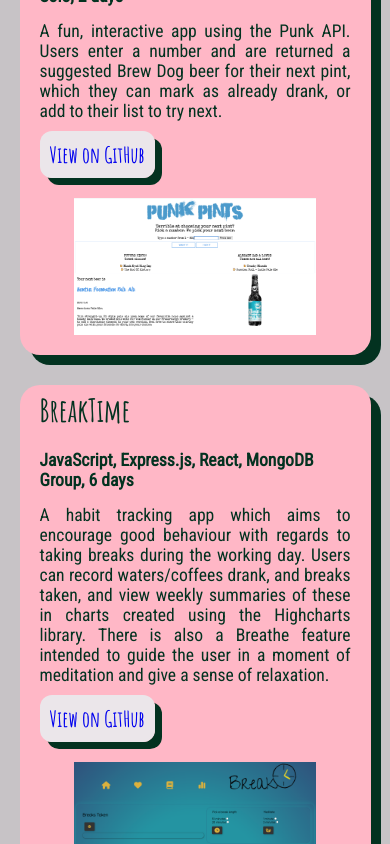
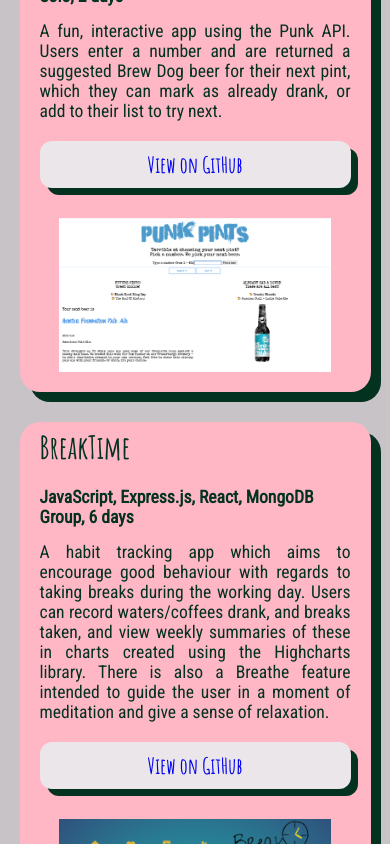
Before and after one commit to charbroadley/portfolio, a React (Create React App) app: page / in a window 390 px wide. Shown: the part 1540-2384 px from the top of the page. Built offline with nearby package versions, Linux system fonts and the light colour scheme.

Commit message:
image padding moved

```diff
--- a/src/components/Project1.js
+++ b/src/components/Project1.js
@@ -11,7 +11,9 @@
                 <p>
                     My first project at CodeClan. An inventory application for a bookshop which allows the shop owner to create and edit books/authors, track individual books/authors, and clearly display low stock and out of stock items. I was able to use my own experience of working in independent shops to better understand what my client would find beneficial.
                     <br/><br/>
-                    <a className="button" href="https://github.com/charbroadley/fantasy_bazaar">View on GitHub</a>
+                    <div className="button-container">
+                        <a className="button" href="https://github.com/charbroadley/fantasy_bazaar">View on GitHub</a>
+                    </div>
                 </p>
             </div>
             <img className="project-image" src={fantasyBazaar} alt="The Fantasy Bazaar homepage, showing shop news and stock updates"></img>
--- a/src/components/Project2.js
+++ b/src/components/Project2.js
@@ -11,7 +11,9 @@
                 <p>
                     A fun, interactive app using the Punk API. Users enter a number and are returned a suggested Brew Dog beer for their next pint, which they can mark as already drank, or add to their list to try next.
                     <br/><br/>
-                    <a className="button" href="https://github.com/charbroadley/punk_pints">View on GitHub</a>
+                    <div className="button-container">
+                        <a className="button" href="https://github.com/charbroadley/punk_pints">View on GitHub</a>
+                    </div>
                 </p>
             </div>
             <img className="project-image" src={punkPintsScreengrab} alt="screengrab of Punk Pints app"></img>
--- a/src/components/Project3.js
+++ b/src/components/Project3.js
@@ -11,7 +11,9 @@
                 <p>
                     A habit tracking app which aims to encourage good behaviour with regards to taking breaks during the working day. Users can record waters/coffees drank, and breaks taken, and view weekly summaries of these in charts created using the Highcharts library. There is also a Breathe feature intended to guide the user in a moment of meditation and give a sense of relaxation.
                     <br/><br/>
-                    <a className="button" href="https://github.com/charbroadley/BreakTime">View on GitHub</a>
+                    <div className="button-container">
+                        <a className="button" href="https://github.com/charbroadley/BreakTime">View on GitHub</a>
+                    </div>
                 </p>
             </div>
             <img className="project-image" src={breakTimeDashboard} alt="The BreakTime app dashboard"></img>
--- a/src/mobile.css
+++ b/src/mobile.css
@@ -188,7 +188,7 @@
         max-width: 80%;
         height: responsive;
         margin: auto;
-        padding: 15px 15px 15px 15px;
+        padding-bottom: 15px;
         display: flex;
         align-items: center;
         justify-content: center;
```
